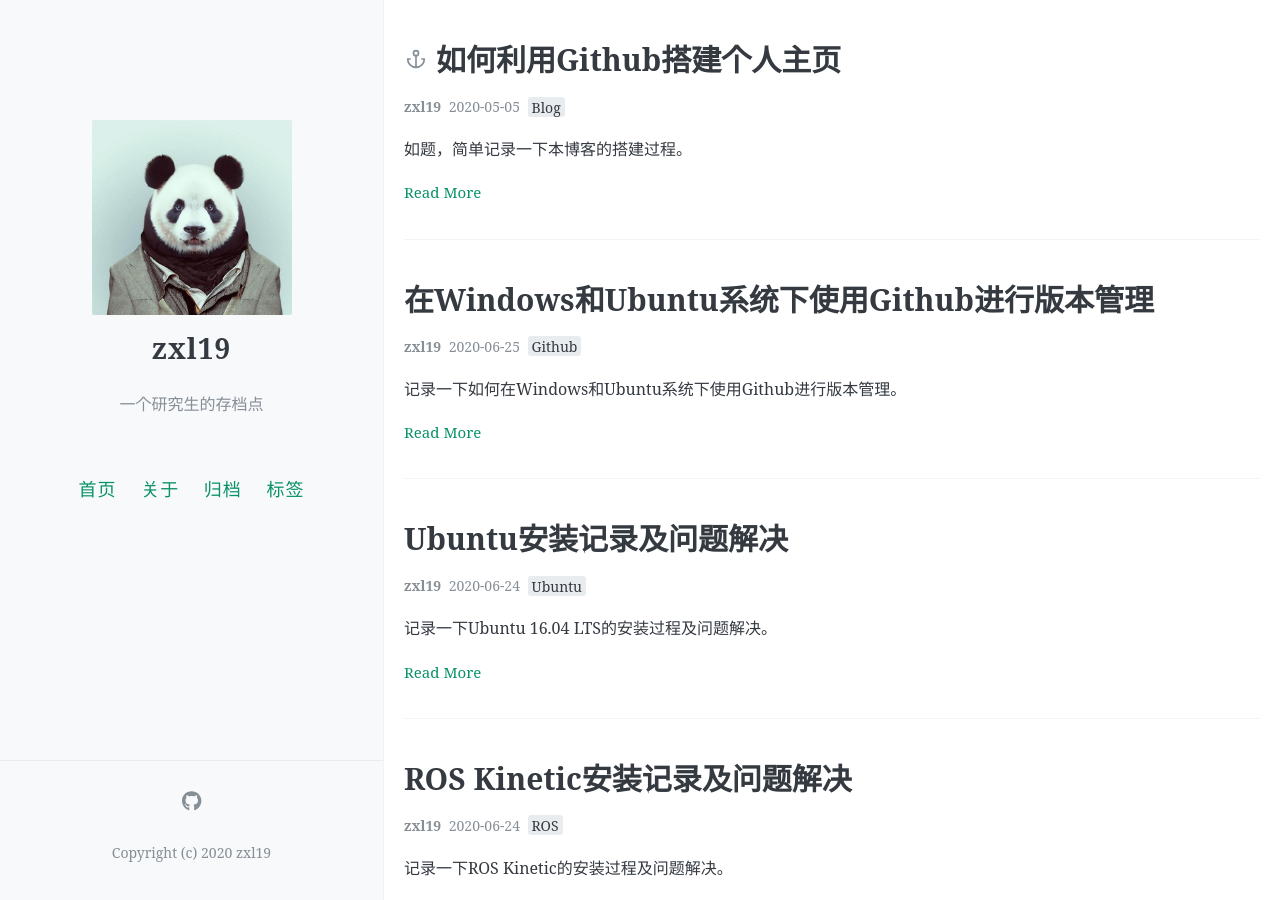
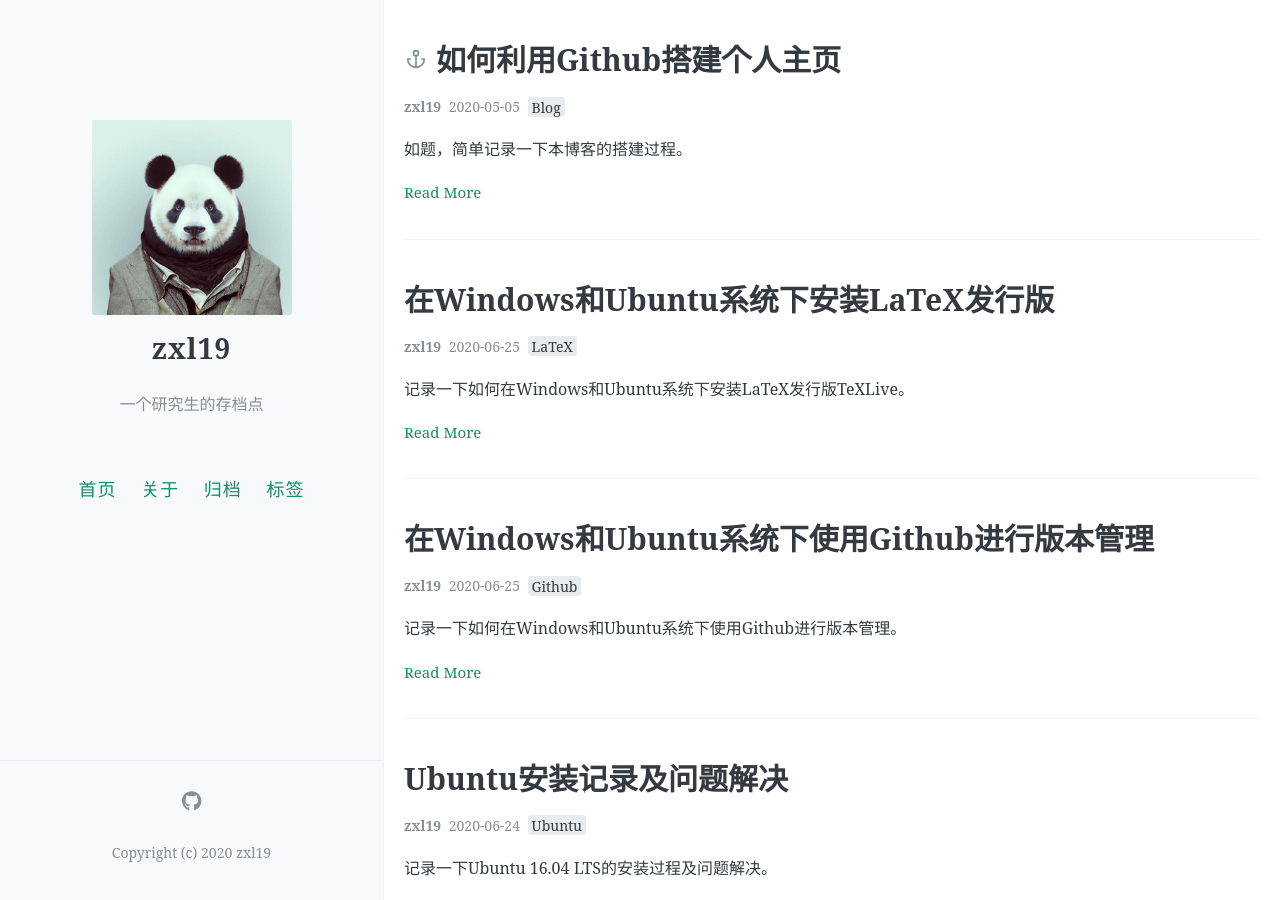
Before and after one commit to zxl19/zxl19.github.io, a Jekyll site: the page built from index.html, in a window 1280 px wide and 900 px high. Built offline with Jekyll 4.4.1, drawn with Linux system fonts in a browser that asks for light colours; the list of posts is cut into pages by our own code; comment, search, counter and statistics services are not loaded; some of the changed text lies outside the part shown.

Commit message:
Update Posts

````diff
--- /dev/null
+++ b/_posts/2020-06-26-latex-installation.md
@@ -0,0 +1,56 @@
+---
+layout: post
+title: 在Windows和Ubuntu系统下安装LaTeX发行版
+date: 2020-06-25
+author: zxl19
+tags: [LaTeX]
+comments: true
+toc: true
+pinned: false
+---
+
+记录一下如何在Windows和Ubuntu系统下安装LaTeX发行版TeXLive。
+
+<!-- more -->
+
+## Windows
+
+1. 下载.iso文件并挂载；
+2. 以管理员身份运行`install-tl-windows.bat`；
+3. 修改安装路径；
+4. 取消勾选`安装TeXworks前端`；
+5. Advanced
+6. Advanced
+
+## Ubuntu
+
+1. 安装LaTeX发行版；
+
+```shell
+sudo apt-get install texlive-full
+```
+
+2. 安装编辑器texstudio。
+
+```shell
+sudo apt-get install texstudio
+```
+
+## 编译测试
+
+```latex
+%!TEX program = xelatex
+\documentclass{article}
+\usepackage{xeCJK}
+\begin{document}
+    Hello \LaTeX  world!
+
+    你好！
+\end{document}
+```
+
+## 参考
+
+1. [清华大学开源软件镜像站](https://mirrors.tuna.tsinghua.edu.cn/CTAN/systems/texlive/Images/)
+2. [最新TeXLive环境的安装与配置-cying的文章-知乎](https://zhuanlan.zhihu.com/p/41855480)
+3. [CSDN博客](https://blog.csdn.net/qq_41814939/article/details/82288145)
````
Also changed, not shown: _posts/2020-06-24-ros-installation.md (+1 -0 lines).
